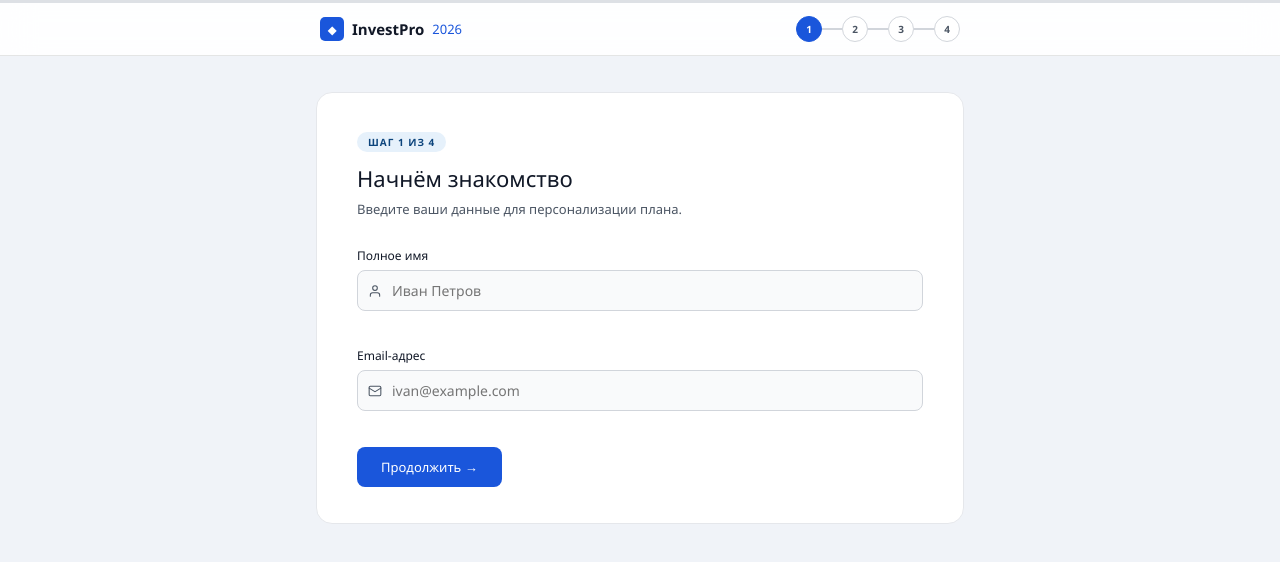
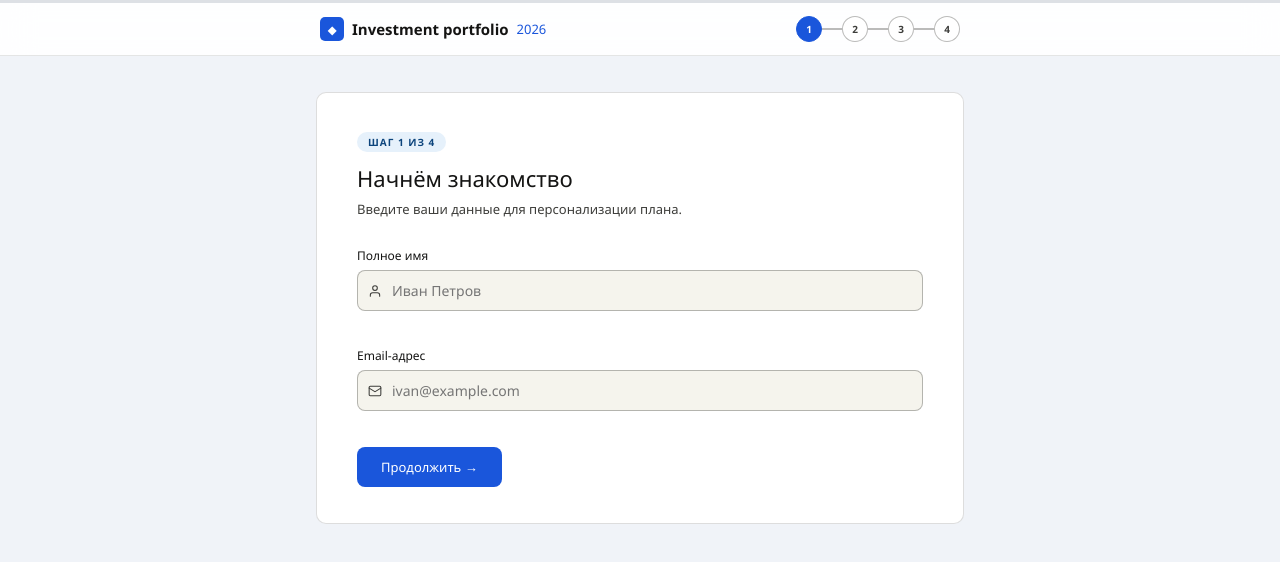
Before and after one commit to abauer-spec/calc, a plain HTML site: page index.html in a window 1280 px wide. Drawn offline with Linux system fonts and the light colour scheme.

Commit message:
Update index.html

```diff
--- a/index.html
+++ b/index.html
@@ -3,18 +3,64 @@
 <head>
 <meta charset="UTF-8">
 <meta name="viewport" content="width=device-width, initial-scale=1.0">
-<title>InvestPro 2026</title>
+<title>Investment portfolio 2026</title>
 <style>
 /* ДОБАВЛЕННЫЙ БЛОК ПЕРЕМЕННЫХ */
 :root {
-  --color-text-primary: #111827;
-  --color-text-secondary: #4b5563;
-  --color-border-secondary: #d1d5db;
-  --color-border-tertiary: #e5e7eb;
-  --color-background-primary: #ffffff;
-  --color-background-secondary: #f9fafb;
-  --border-radius-md: 8px;
-  --border-radius-lg: 16px;
+    /* КРИТИЧЕСКИ ВАЖНО для работы функции light-dark() */
+    color-scheme: light dark;
+
+    /* Цвета фона */
+    --color-background-primary: light-dark(rgba(255, 255, 255, 1), rgba(48, 48, 46, 1));
+    --color-background-secondary: light-dark(rgba(245, 244, 237, 1), rgba(38, 38, 36, 1));
+    --color-background-tertiary: light-dark(rgba(250, 249, 245, 1), rgba(20, 20, 19, 1));
+    --color-background-inverse: light-dark(rgba(20, 20, 19, 1), rgba(250, 249, 245, 1));
+    --color-background-ghost: light-dark(rgba(255, 255, 255, 0), rgba(48, 48, 46, 0));
+    --color-background-info: light-dark(rgba(214, 228, 246, 1), rgba(37, 62, 95, 1));
+    --color-background-danger: light-dark(rgba(247, 236, 236, 1), rgba(96, 42, 40, 1));
+    --color-background-success: light-dark(rgba(233, 241, 220, 1), rgba(27, 70, 20, 1));
+    --color-background-warning: light-dark(rgba(246, 238, 223, 1), rgba(72, 58, 15, 1));
+    --color-background-disabled: light-dark(rgba(255, 255, 255, 0.5), rgba(48, 48, 46, 0.5));
+
+    /* Цвета текста */
+    --color-text-primary: light-dark(rgba(20, 20, 19, 1), rgba(250, 249, 245, 1));
+    --color-text-secondary: light-dark(rgba(61, 61, 58, 1), rgba(194, 192, 182, 1));
+    --color-text-tertiary: light-dark(rgba(115, 114, 108, 1), rgba(156, 154, 146, 1));
+    --color-text-inverse: light-dark(rgba(255, 255, 255, 1), rgba(20, 20, 19, 1));
+    --color-text-info: light-dark(rgba(50, 102, 173, 1), rgba(128, 170, 221, 1));
+    --color-text-danger: light-dark(rgba(127, 44, 40, 1), rgba(238, 136, 132, 1));
+    --color-text-success: light-dark(rgba(38, 91, 25, 1), rgba(122, 185, 72, 1));
+    --color-text-warning: light-dark(rgba(90, 72, 21, 1), rgba(209, 160, 65, 1));
+    --color-text-disabled: light-dark(rgba(20, 20, 19, 0.5), rgba(250, 249, 245, 0.5));
+    --color-text-ghost: light-dark(rgba(115, 114, 108, 0.5), rgba(156, 154, 146, 0.5));
+
+    /* Цвета границ */
+    --color-border-primary: light-dark(rgba(31, 30, 29, 0.4), rgba(222, 220, 209, 0.4));
+    --color-border-secondary: light-dark(rgba(31, 30, 29, 0.3), rgba(222, 220, 209, 0.3));
+    --color-border-tertiary: light-dark(rgba(31, 30, 29, 0.15), rgba(222, 220, 209, 0.15));
+    --color-border-inverse: light-dark(rgba(255, 255, 255, 0.3), rgba(20, 20, 19, 0.15));
+
+    /* Алиасы (сокращения), используемые в вашем коде */
+    --p: var(--color-text-primary);
+    --s: var(--color-text-secondary);
+    --t: var(--color-text-tertiary);
+    --bg2: var(--color-background-secondary);
+    --b: var(--color-border-secondary);
+
+    /* Шрифты и веса */
+    --font-sans: "Anthropic Sans", system-ui, -apple-system, sans-serif;
+    --font-weight-normal: 400;
+    --font-weight-medium: 500;
+    --font-weight-bold: 700;
+
+    /* Размеры и скругления */
+    --border-radius-md: 8px;
+    --border-radius-lg: 10px;
+    --border-width-regular: 0.5px;
+
+    /* Тени */
+    --shadow-sm: 0 1px 3px 0 rgba(0, 0, 0, 0.1), 0 1px 2px -1px rgba(0, 0, 0, 0.1);
+    --shadow-md: 0 4px 6px -1px rgba(0, 0, 0, 0.1), 0 2px 4px -2px rgba(0, 0, 0, 0.1);
 }
 
 *,*::before,*::after{box-sizing:border-box;margin:0;padding:0}
@@ -220,7 +266,7 @@ header{
   <div class="hinner">
     <div class="logo">
       <div class="logo-sq">◆</div>
-      InvestPro <em>2026</em>
+      Investment portfolio <em>2026</em>
     </div>
     <div class="sdots" id="sdots">
       <div class="sdot on" id="sd1">1</div>
```
